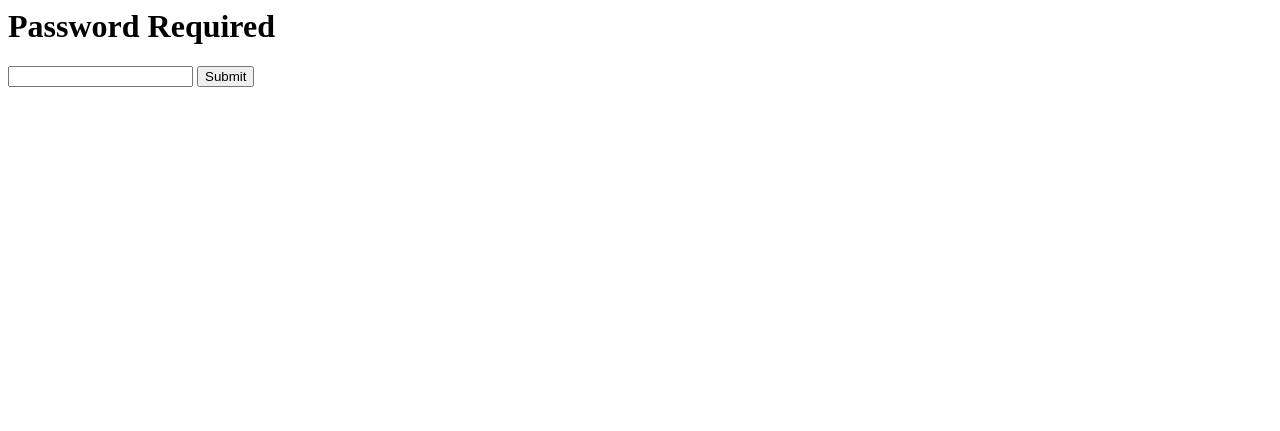
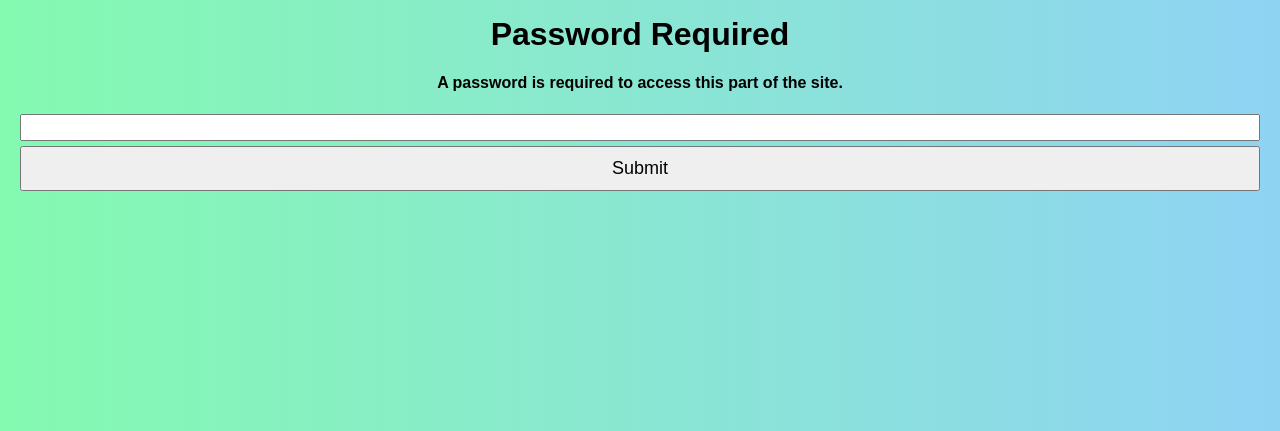
Before and after one commit to Instilt-Educate/Certificate-Generator, a Flask app: page /login in a window 1280 px wide. Shown: the top 431 px of the page. Run offline with Flask 3, Linux system fonts and the light colour scheme.

Commit message:
Update design of login prompt

```diff
--- a/templates/login.html
+++ b/templates/login.html
@@ -1,7 +1,17 @@
 <html>
-    <h1>Password Required</h1>
+    <head>
+        <meta charset="UTF-8">
+        <title>Password</title>
+        <meta name="viewport" content="width=device-width, initial-scale=1.0">
+        <link rel="stylesheet" href="{{ url_for('static', filename='styles/styles.css') }}">
+        <link rel="icon" type="image/x-icon" href="{{ url_for('static', filename='favicon.ico') }}">
+    </head>
+    <h1 style="text-align: center; padding-top: 1rem;">Password Required</h1>
+    <h4 style="text-align: center;">A password is required to access this part of the site.</h2>
     <form method="POST">
-        <input type="password" id="password" name="password" required>
-        <button type="submit">Submit</button>
+        <div style="text-align: center;">
+            <input type="password" id="password" name="password" style="width: 100%; text-align: center; font-size: large;" required>
+        </div>
+        <button type="submit" style="font-size: large;">Submit</button>
     </form>
 </html>
```
